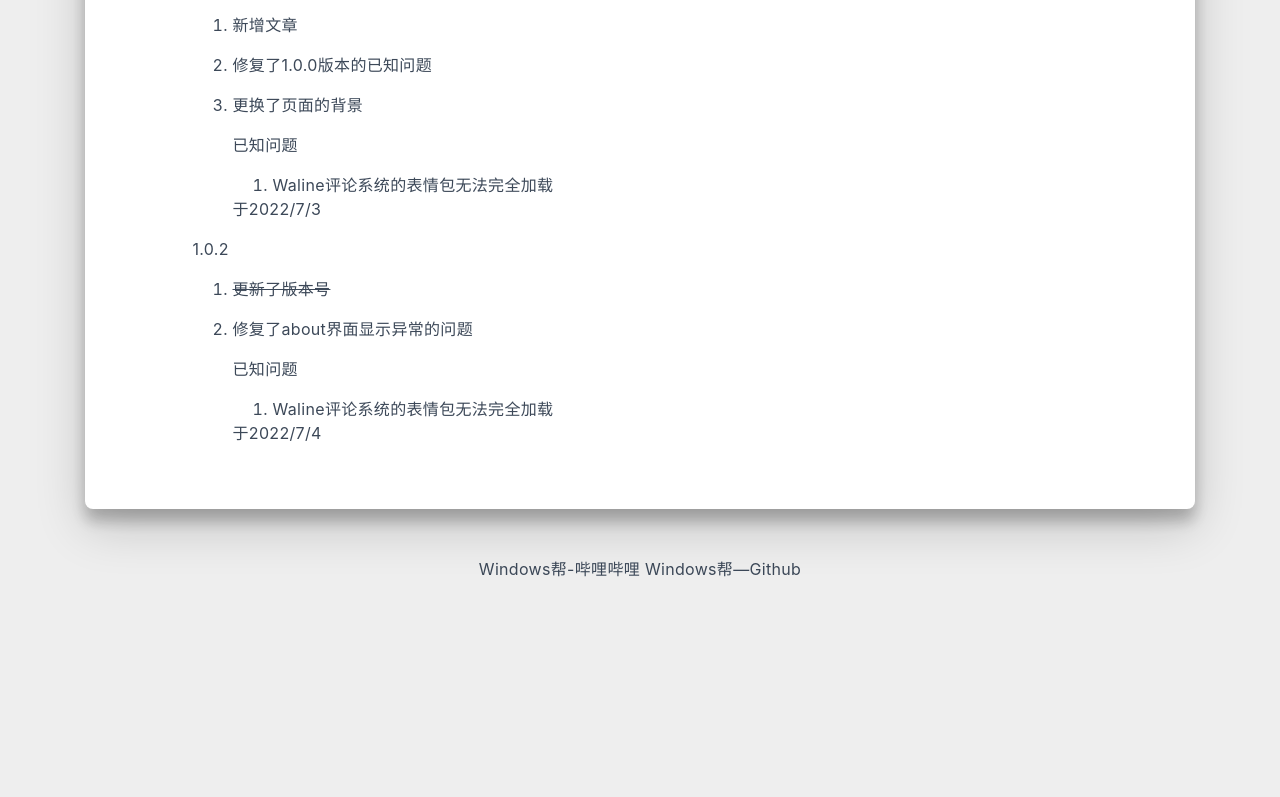
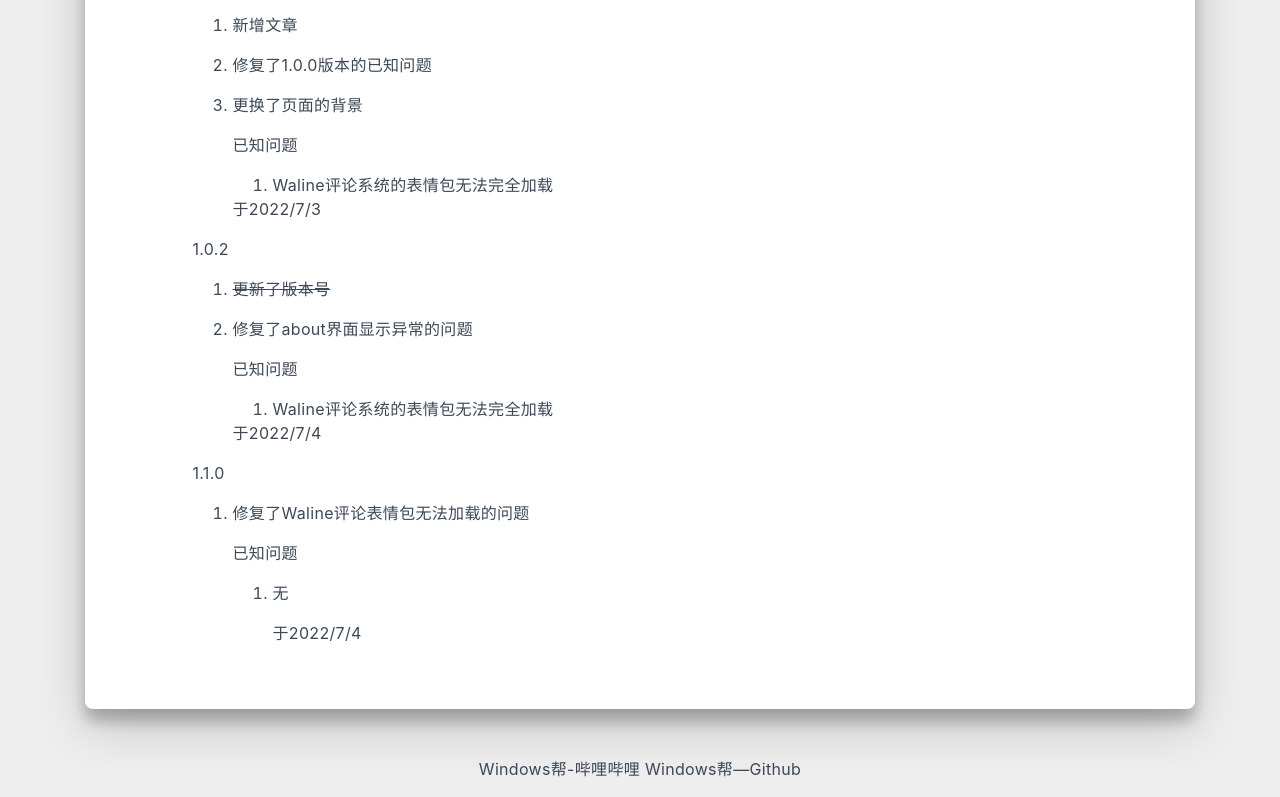
Before and after one commit to Windowsbang/windowsbang.github.io, a plain HTML site: page about/index.html in a window 1280 px wide. Shown: the part 1672-2469 px from the top of the page. Before the commit the page ends 2269 px from the top, so only its background shows below. Drawn offline with nearby package versions, Linux system fonts and the light colour scheme; some packages are replaced by stand-ins of ours; a script that the page names is missing; some icons are missing; a small style sheet from the web is missing.

Commit message:
Site updated: 2022-07-04 19:02:27

```diff
--- a/about/index.html
+++ b/about/index.html
@@ -25,7 +25,7 @@
 <meta property="og:locale" content="zh_CN">
 <meta property="og:image" content="https://windowsbang.github.io/images/old-16568220005801-16568226224143.bmp">
 <meta property="article:published_time" content="2022-07-03T04:04:45.000Z">
-<meta property="article:modified_time" content="2022-07-04T01:36:18.156Z">
+<meta property="article:modified_time" content="2022-07-04T11:01:08.616Z">
 <meta property="article:author" content="闫艺涵">
 <meta name="twitter:card" content="summary_large_image">
 <meta name="twitter:image" content="https://windowsbang.github.io/images/old-16568220005801-16568226224143.bmp">
@@ -261,6 +261,19 @@
 </blockquote>
 </li>
 </ol>
+<p>1.1.0</p>
+<ol>
+<li><p>修复了Waline评论表情包无法加载的问题</p>
+<p>已知问题</p>
+<ol>
+<li><p>无</p>
+<blockquote>
+<p>于2022&#x2F;7&#x2F;4</p>
+</blockquote>
+</li>
+</ol>
+</li>
+</ol>
 
 
 
--- a/local-search.xml
+++ b/local-search.xml
@@ -138,7 +138,7 @@
     <link href="/"/>
     <url>/</url>
 
-    <content type="html"><![CDATA[<p>Windows帮是一个非盈利的分享软件和密钥的纯粹的公众号（图为Windows帮LOGO）</p><p><img src="/../images/old-16568220005801-16568226224143.bmp" alt="LOGO"></p><p>运营联系方式</p><ul><li>微信：yanyihanWindowsbang</li><li>电话：185-5530-7706</li><li>也可在评论区留言哦~我们会在3-60天内处理</li></ul><p>运营者公示</p><ul><li>闫艺涵</li><li>端水自由</li><li>Mr.L</li></ul><p>IP属地：安徽</p><p>账号为个人所有</p><p>网站最新版本：1.0.1</p><p>1.0.0</p><ol><li><p>解决了网站显示空白的问题</p></li><li><p>修复了一些已知问题</p></li><li><p>更换网站主题为Fluid</p></li><li><p>更换评论系统为Waline</p><p>已知问题：</p><ol><li>由于JSD的CDN问题Waline评论系统无法载入表情包</li><li>“关于我们”页会显示404</li></ol><blockquote><p>于2022&#x2F;7&#x2F;2</p></blockquote></li></ol><p>1.0.1</p><ol><li><p>新增文章</p></li><li><p>修复了1.0.0版本的已知问题</p></li><li><p>更换了页面的背景</p><p>已知问题</p><ol><li>Waline评论系统的表情包无法完全加载</li></ol><blockquote><p>于2022&#x2F;7&#x2F;3</p></blockquote></li></ol><p>1.0.2</p><ol><li><p><del>更新了版本号</del></p></li><li><p>修复了about界面显示异常的问题</p><p>已知问题</p><ol><li>Waline评论系统的表情包无法完全加载</li></ol><blockquote><p>于2022&#x2F;7&#x2F;4</p></blockquote></li></ol>]]></content>
+    <content type="html"><![CDATA[<p>Windows帮是一个非盈利的分享软件和密钥的纯粹的公众号（图为Windows帮LOGO）</p><p><img src="/../images/old-16568220005801-16568226224143.bmp" alt="LOGO"></p><p>运营联系方式</p><ul><li>微信：yanyihanWindowsbang</li><li>电话：185-5530-7706</li><li>也可在评论区留言哦~我们会在3-60天内处理</li></ul><p>运营者公示</p><ul><li>闫艺涵</li><li>端水自由</li><li>Mr.L</li></ul><p>IP属地：安徽</p><p>账号为个人所有</p><p>网站最新版本：1.0.1</p><p>1.0.0</p><ol><li><p>解决了网站显示空白的问题</p></li><li><p>修复了一些已知问题</p></li><li><p>更换网站主题为Fluid</p></li><li><p>更换评论系统为Waline</p><p>已知问题：</p><ol><li>由于JSD的CDN问题Waline评论系统无法载入表情包</li><li>“关于我们”页会显示404</li></ol><blockquote><p>于2022&#x2F;7&#x2F;2</p></blockquote></li></ol><p>1.0.1</p><ol><li><p>新增文章</p></li><li><p>修复了1.0.0版本的已知问题</p></li><li><p>更换了页面的背景</p><p>已知问题</p><ol><li>Waline评论系统的表情包无法完全加载</li></ol><blockquote><p>于2022&#x2F;7&#x2F;3</p></blockquote></li></ol><p>1.0.2</p><ol><li><p><del>更新了版本号</del></p></li><li><p>修复了about界面显示异常的问题</p><p>已知问题</p><ol><li>Waline评论系统的表情包无法完全加载</li></ol><blockquote><p>于2022&#x2F;7&#x2F;4</p></blockquote></li></ol><p>1.1.0</p><ol><li><p>修复了Waline评论表情包无法加载的问题</p><p>已知问题</p><ol><li><p>无</p><blockquote><p>于2022&#x2F;7&#x2F;4</p></blockquote></li></ol></li></ol>]]></content>
 
   </entry>
 
```
